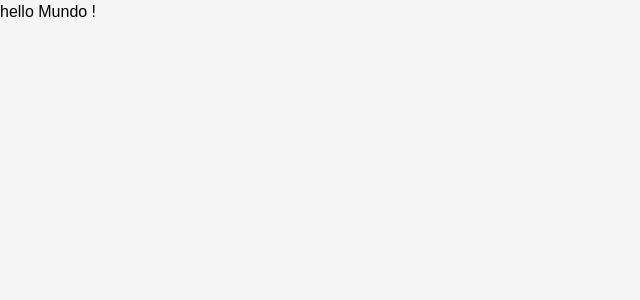
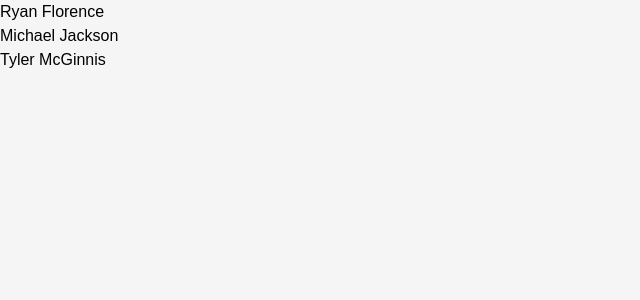
Before and after one commit to elfiservice/contact-list-fend, a React (Create React App) app: page / in a window 1280 px wide. Shown: the top 300 px of the page, without its empty margins (0-640 px from the left). Built offline with nearby package versions, Linux system fonts and the light colour scheme.

Commit message:
feat: provided ContactList compt and show list on view

```diff
--- a/src/App.js
+++ b/src/App.js
@@ -1,14 +1,33 @@
 import React, { Component } from 'react';
+import ContactList from './ContactList';
 
-
-
+const contacts = [
+  {
+    "id": "ryan",
+    "name": "Ryan Florence",
+    "email": "ryan@reacttraining.com",
+    "avatarURL": "http://localhost:5001/ryan.jpg"
+  },
+  {
+    "id": "michael",
+    "name": "Michael Jackson",
+    "email": "michael@reacttraining.com",
+    "avatarURL": "http://localhost:5001/michael.jpg"
+  },
+  {
+    "id": "tyler",
+    "name": "Tyler McGinnis",
+    "email": "tyler@reacttraining.com",
+    "avatarURL": "http://localhost:5001/tyler.jpg"
+  }
+]
 
 class App extends Component {
   render() {
 
     return (
       <div>
-       hello Mundo !
+        <ContactList list={contacts} />
       </div>
     );
   }
--- /dev/null
+++ b/src/ContactList.js
@@ -0,0 +1,19 @@
+import React, { Component } from 'react';
+
+class ContactList extends Component {
+
+
+    render() {
+        const listContacts = this.props.list;
+        return (
+            <ol className="contact-list">
+                {listContacts.map((contact, index) => {
+                    return (<li key={contact.id}>{contact.name}</li>)
+                })}
+            </ol>
+
+        )
+    }
+}
+
+export default ContactList;
```
